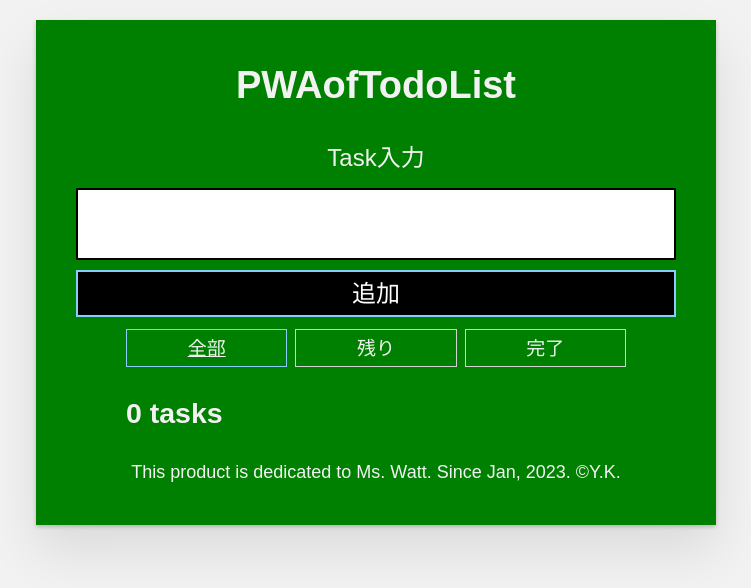
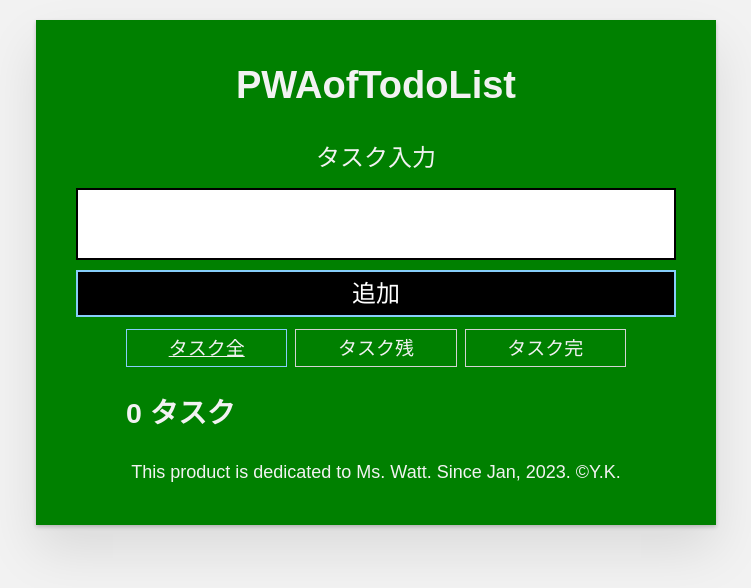
Before and after one commit to solaris0051/todo-list-react-pwa, a React (Create React App) app: page / in a window 1280 px wide. Shown: the top 588 px of the page, without its empty margins (264-1015 px from the left). Built offline with nearby package versions, Linux system fonts and the light colour scheme.

Commit message:
changed into japanese

```diff
--- a/src/App.js
+++ b/src/App.js
@@ -13,9 +13,9 @@ function usePrevious(value) {
 }
 
 const FILTER_MAP = {
-  全部: () => true,
-  残り: (task) => !task.completed,
-  完了: (task) => task.completed
+  タスク全: () => true,
+  タスク残: (task) => !task.completed,
+  タスク完: (task) => task.completed
 };
 
 const FILTER_NAMES = Object.keys(FILTER_MAP);
@@ -30,7 +30,7 @@ function App() {
     }
   });
 
-  const [filter, setFilter] = useState('全部');
+  const [filter, setFilter] = useState("タスク全");
 
   useEffect(() => {
     localStorage.setItem("tasks", JSON.stringify(tasks));
@@ -89,8 +89,7 @@ function App() {
     />
   ));
 
-  const tasksNoun = taskList.length !== 1 ? 'tasks' : 'task';
-  const headingText = `${taskList.length} ${tasksNoun}`;
+  const headingText = `${taskList.length} タスク`;
   const listHeadingRef = useRef(null);
   const prevTaskLength = usePrevious(tasks.length);
 
--- a/src/components/Form.js
+++ b/src/components/Form.js
@@ -16,7 +16,7 @@ function Form(props) {
     <form onSubmit={handleSubmit}>
       <h2 className="label-wrapper">
         <label htmlFor="new-todo-input" className="label__lg">
-          Task入力
+          タスク入力
         </label>
       </h2>
       <input
--- a/src/components/Todo.js
+++ b/src/components/Todo.js
@@ -7,7 +7,7 @@ function usePrevious(value) {
     return ref.current;
 }
 export default function Todo(props) {
-    const [newName, setNewName] = useState('');
+    const [newName, setNewName] = useState("");
     function handleChange(e) {
         setNewName(e.target.value);
     }
```
